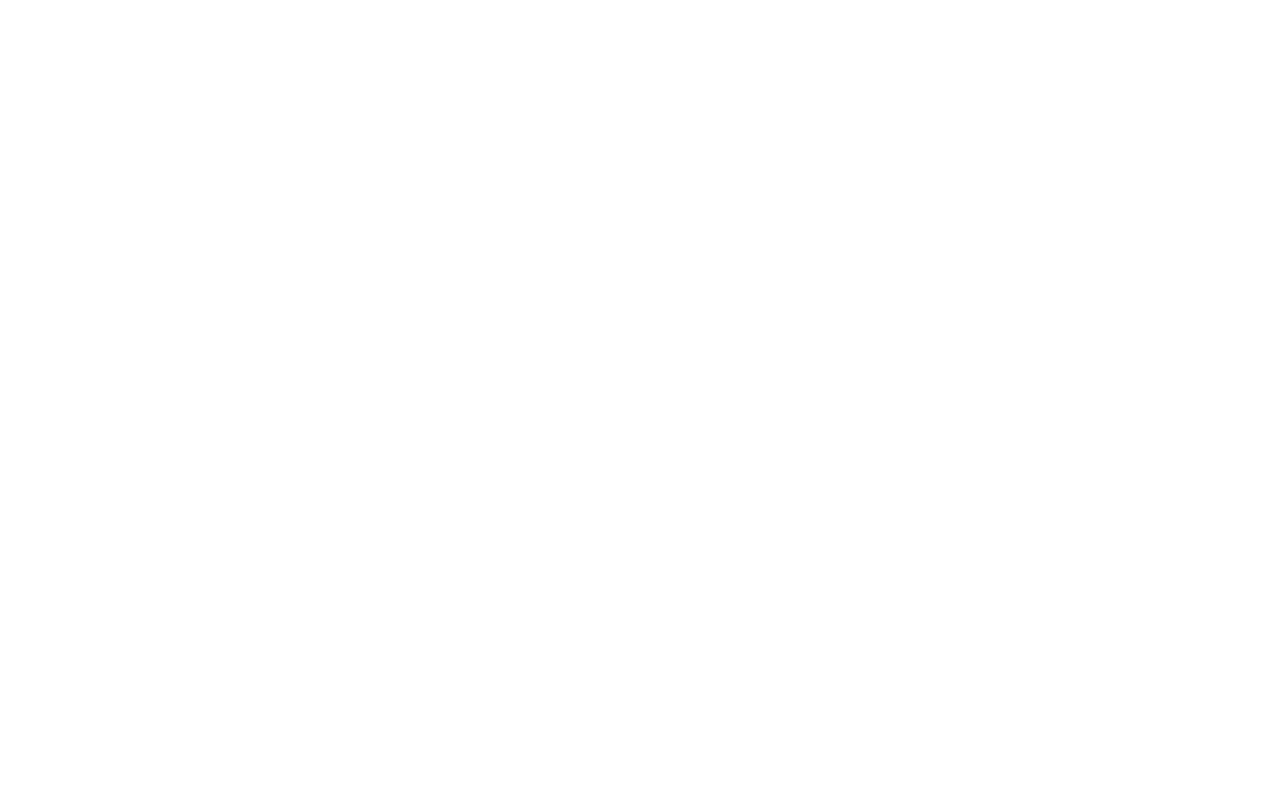
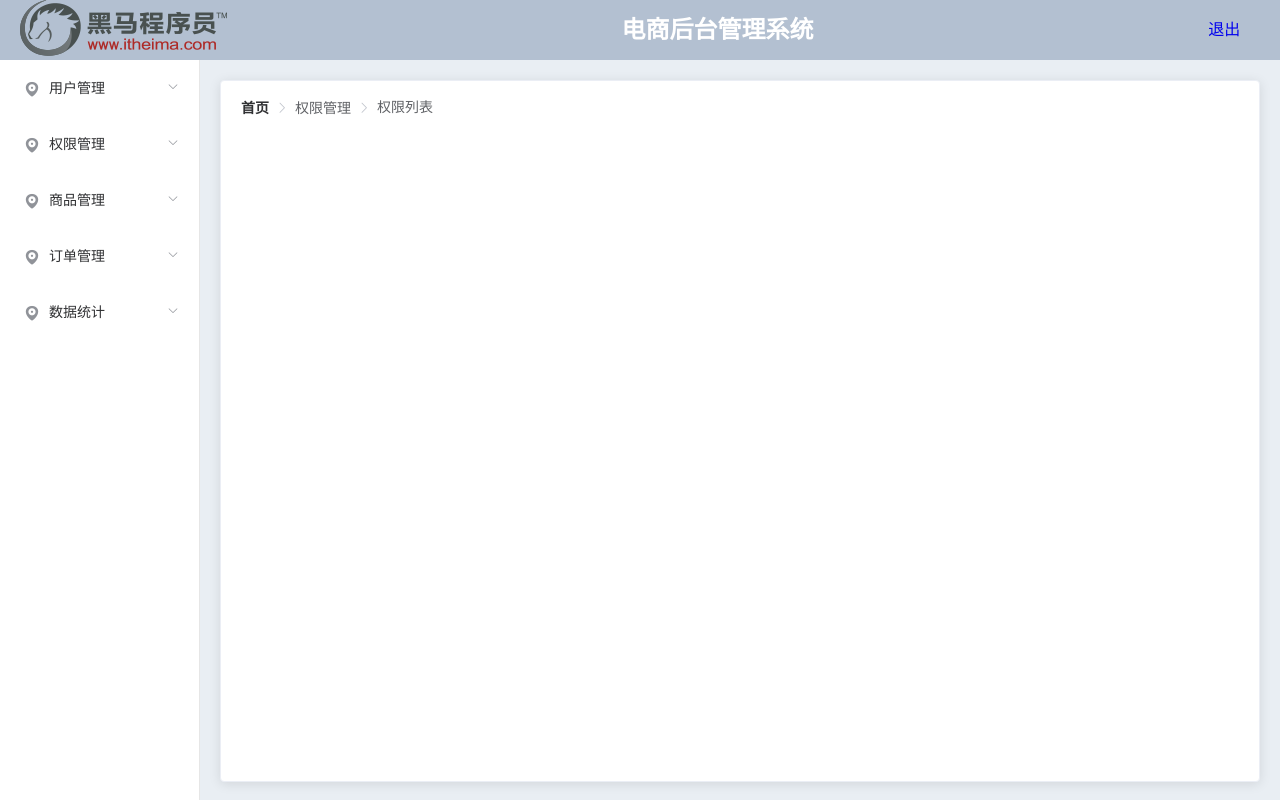
Before and after one commit to Jiangzhens/pyg, a Vue app: page /#/rights in a window 1280 px wide. Built offline with nearby package versions, Linux system fonts and the light colour scheme; sample sign-in values are in the browser's storage; the HTML template or start-up script is replaced by a standard one.

Commit message:
自定义面包屑导航

```diff
--- /dev/null
+++ b/src/components/cusBread.vue
@@ -0,0 +1,20 @@
+<template>
+  <el-breadcrumb separator-class="el-icon-arrow-right">
+    <el-breadcrumb-item :to="{ path: '/' }">首页</el-breadcrumb-item>
+    <el-breadcrumb-item>{{level1}}</el-breadcrumb-item>
+    <el-breadcrumb-item>{{level2}}</el-breadcrumb-item>
+  </el-breadcrumb>
+</template>
+
+<script>
+export default {
+    name:'CusBread',
+  data() {
+    return {};
+  },
+  props: ["level1", "level2"]
+};
+</script>
+
+<style>
+</style>
--- a/src/components/home.vue
+++ b/src/components/home.vue
@@ -46,7 +46,7 @@
               <span>角色列表</span>
             </el-menu-item>
 
-            <el-menu-item index="1-1">
+            <el-menu-item index="rights">
               <i class="el-icon-menu"></i>
               <span>权限列表</span>
             </el-menu-item>
--- /dev/null
+++ b/src/components/rights.vue
@@ -0,0 +1,15 @@
+<template>
+  <el-card class="box">
+    <cus-bread level1='权限管理' level2='权限列表'></cus-bread>
+  </el-card>
+</template>
+
+<script>
+export default {};
+</script>
+
+<style>
+.box {
+  height: 100%;
+}
+</style>
--- a/src/main.js
+++ b/src/main.js
@@ -2,6 +2,7 @@
 // (runtime-only or standalone) has been set in webpack.base.conf with an alias.
 import Vue from 'vue'
 import App from './App'
+import CusBread from './components/cusBread.vue'
 import router from './router'
 import ElementUI from 'element-ui'
 import 'element-ui/lib/theme-chalk/index.css'
@@ -19,6 +20,9 @@
 Vue.filter('fmtdate', (v) => {
   return moment(v).format('YYYY-MM-DD');
 })
+//全局自定义面包屑组件
+Vue.component(CusBread.name,CusBread);
+
 /* eslint-disable no-new */
 new Vue({
   el: '#app',
--- a/src/router/index.js
+++ b/src/router/index.js
@@ -3,6 +3,7 @@
 import Login from '../components/login.vue'
 import Home from '../components/home.vue'
 import Users from '../components/users.vue'
+import Rights from '../components/rights.vue'
 
 Vue.use(Router)
 
@@ -11,11 +12,16 @@
     {
       path: '/',
       name: 'home',
-      component:Home,
-      children:[{
+      component: Home,
+      children: [{
         path: '/users',
         name: 'users',
-        component:Users
+        component: Users
+      },
+      {
+        path: '/rights',
+        name: 'rights',
+        component: Rights
       }]
     }, {
       path: '/login',
```
